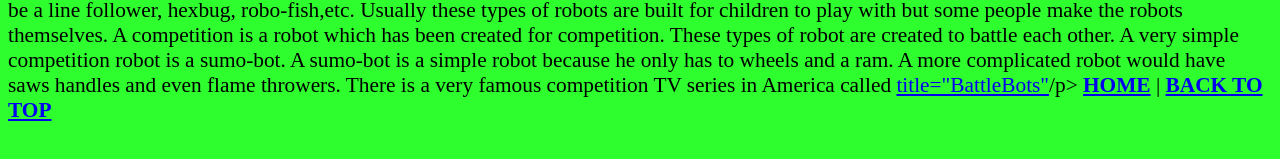
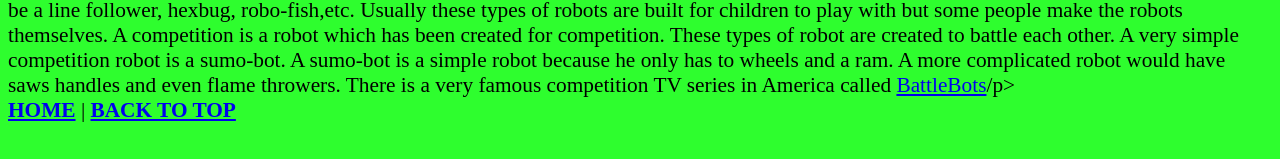
Before and after one commit to valentin-ivanov/Robots, a plain HTML site: page HobbyAndCompetitionRobots.html in a window 1280 px wide. Shown: the part 187-346 px from the top of the page. Drawn offline with Linux system fonts and the light colour scheme.

Commit message:
Fixed BattleBots link name

```diff
--- a/HobbyAndCompetitionRobots.html
+++ b/HobbyAndCompetitionRobots.html
@@ -26,7 +26,9 @@
     but some people make the robots themselves. A competition is a robot which has been created for competition.
     These types of robot are created to battle each other. A very simple competition robot is a sumo-bot. A sumo-bot is a simple robot because he only has to wheels and a ram.
     A more complicated robot would have saws handles and even flame throwers. There is a very famous competition TV series in
-    America called <a href="http://battlebots.com/" target="_blank">title="BattleBots"</a>/p>
+    America called <a href="http://battlebots.com/" target="_blank">BattleBots</a>/p>
+
+    <br>
 
 
 <a href="index.html" title="Back to the Home page"><b>HOME</b></a> | <a href="#" title="To the top of this page"><b>BACK
```
